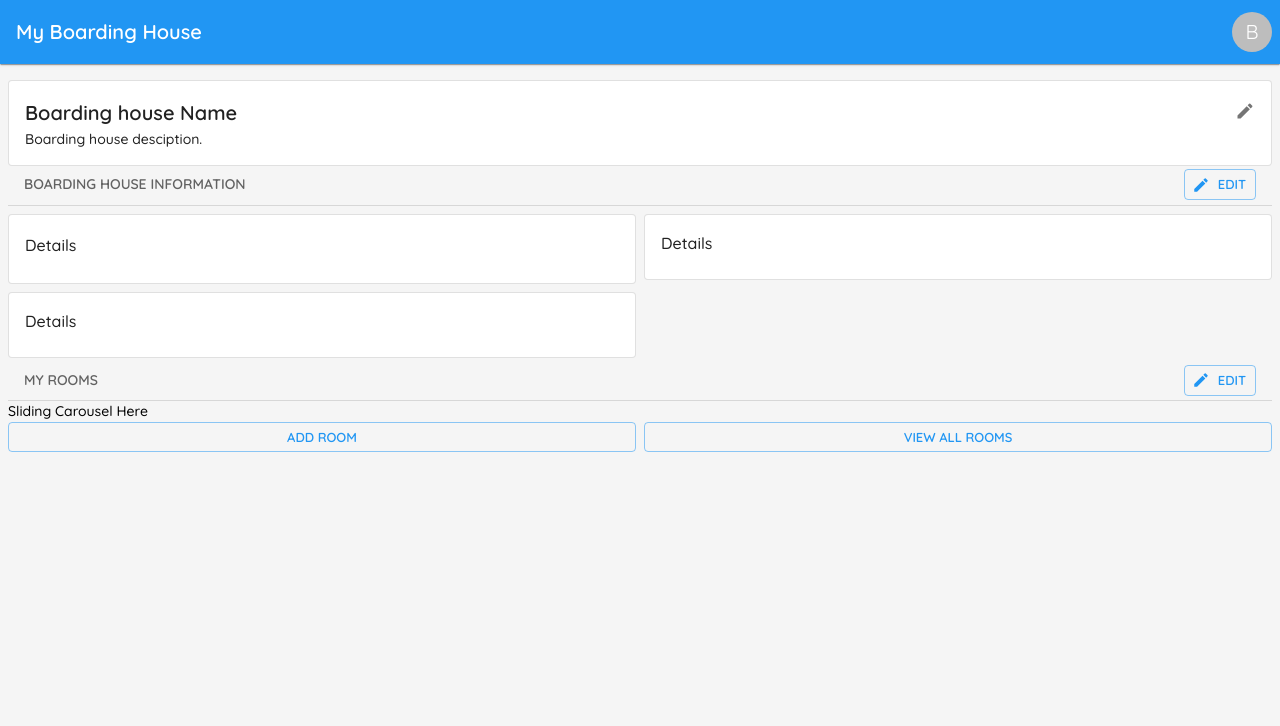
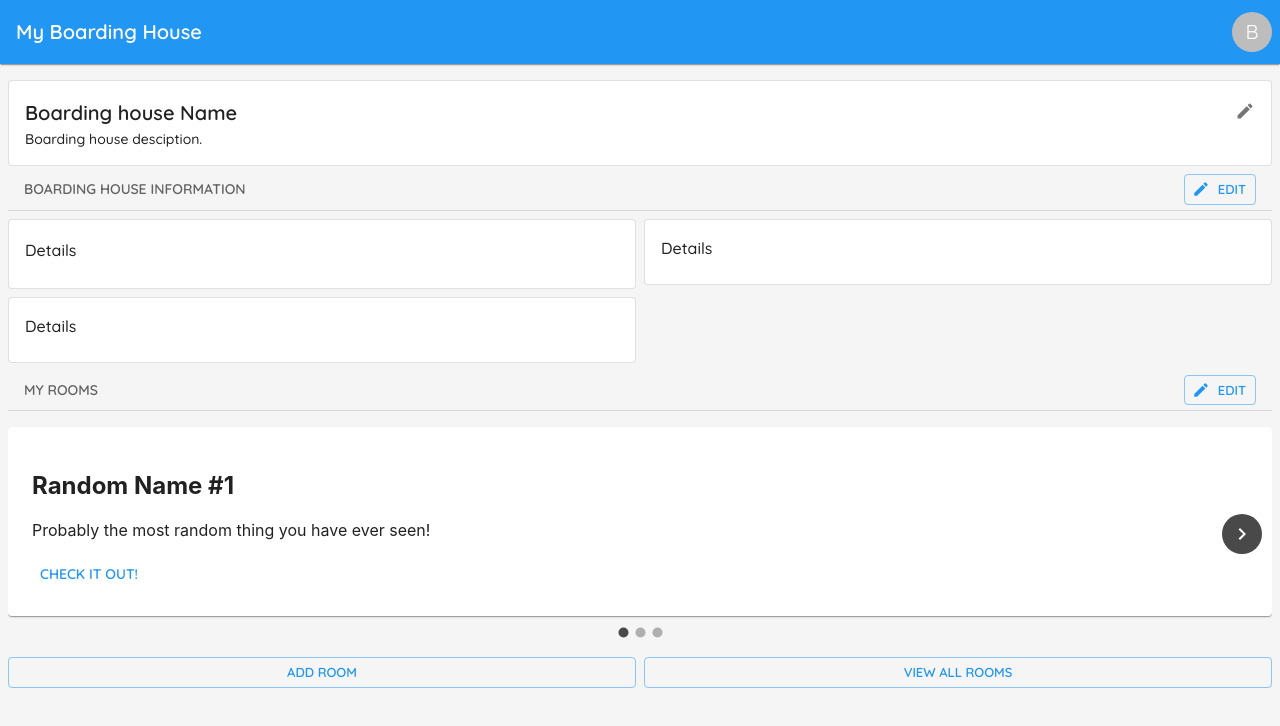
Before and after one commit to melvindionisio/caps-owner-app, a React (Create React App) app: page /my in a window 1280 px wide. Shown: the top 726 px of the page. Built offline with nearby package versions, Linux system fonts and the light colour scheme.

Commit message:
carousel added

```diff
--- a/package.json
+++ b/package.json
@@ -15,7 +15,7 @@
     "axios": "^0.23.0",
     "react": "^17.0.2",
     "react-dom": "^17.0.2",
-    "react-material-ui-carousel": "^2.3.5",
+    "react-material-ui-carousel": "^2.3.8",
     "react-router-dom": "^5.3.0",
     "react-scripts": "4.0.3",
     "react-swipeable-views": "^0.14.0",
--- a/src/App.js
+++ b/src/App.js
@@ -12,6 +12,7 @@ import Home from "./pages/Home";
 import Login from "./pages/Login";
 import AddRoom from "./pages/AddRoom";
 import Rooms from "./pages/Rooms";
+import Room from "./pages/Room";
 
 const useStyles = makeStyles({
   mainContainer: {
@@ -60,11 +61,15 @@ const App = () => {
             <Route exact path="/my">
               <Home />
             </Route>
+
             <Route path="/my/add-room">
               <AddRoom />
             </Route>
-            <Route path="/my/rooms">
+            <Route exact path="/my/rooms">
               <Rooms />
+            </Route>
+            <Route exact path="/my/rooms/room">
+              <Room />
             </Route>
           </Switch>
         </Router>
--- a/src/components/Carousel.js
+++ /dev/null
@@ -1,5 +0,0 @@
-import { Carousel } from "react-material-ui-carousel";
-
-const Carousel = () => {
-	return <Carousel></Carousel>;
-};
--- /dev/null
+++ b/src/components/RoomsCarousel.js
@@ -0,0 +1,73 @@
+import React from "react";
+import Carousel from "react-material-ui-carousel";
+import { Paper, Button } from "@mui/material";
+// import Home from "@mui/icons-material/Home";
+
+export default function RoomsCarousel(props) {
+  var items = [
+    {
+      name: "Random Name #1",
+      description: "Probably the most random thing you have ever seen!",
+    },
+    {
+      name: "Random Name #2",
+      description: "Hello World!",
+    },
+    {
+      name: "Random Name #3",
+      description: "Room pictures",
+    },
+  ];
+
+  return (
+    <Carousel
+      indicator
+      navButtonsAlwaysVisible
+      cycleNavigation={false}
+      autoPlay={false}
+      swipe
+      animation="slide"
+      next={(next, active) =>
+        console.log(`we left ${active}, and are now at ${next}`)
+      }
+      prev={(prev, active) =>
+        console.log(`we left ${active}, and are now at ${prev}`)
+      }
+      // IndicatorIcon={<Home sx={{ fontSize: "1rem" }} />} // Previous Example
+      indicatorIconButtonProps={{
+        style: {
+          padding: "1px", // 1
+          // color: "green", // 3
+        },
+      }}
+      activeIndicatorIconButtonProps={
+        {
+          // style: {
+          //   backgroundColor: "lightgrey", // 2
+          // },
+        }
+      }
+      indicatorContainerProps={{
+        style: {
+          marginTop: "5px", // 5
+          textAlign: "center", // 4
+        },
+      }}
+    >
+      {items.map((item, i) => (
+        <Item key={i} item={item} />
+      ))}
+    </Carousel>
+  );
+}
+
+function Item(props) {
+  return (
+    <Paper sx={{ padding: 3 }}>
+      <h2>{props.item.name}</h2>
+      <p>{props.item.description}</p>
+
+      <Button className="CheckButton">Check it out!</Button>
+    </Paper>
+  );
+}
--- a/src/components/SubCategory.js
+++ b/src/components/SubCategory.js
@@ -11,7 +11,7 @@ const useStyles = makeStyles({
     gridTemplateColumns: "1fr .3fr",
     alignItems: "center",
     padding: "0 1rem",
-    marginTop: ".2rem",
+    marginTop: ".5rem",
     marginBottom: ".3rem",
   },
 });
--- a/src/pages/Home.js
+++ b/src/pages/Home.js
@@ -16,6 +16,7 @@ import { useHistory } from "react-router-dom";
 import { grey } from "@mui/material/colors";
 import SubCategory from "../components/SubCategory";
 import HomeNavigation from "../components/HomeNavigation";
+import RoomsCarousel from "../components/RoomsCarousel";
 
 const useStyles = makeStyles({
   scrollContainer: {
@@ -115,8 +116,9 @@ const Home = () => {
             </Grid>
           </Grid>
           <SubCategory title="My Rooms" />
-          <Typography variant="body2">Sliding Carousel Here</Typography>
-
+          <Box sx={{ py: 2 }}>
+            <RoomsCarousel />
+          </Box>
           <Box className={classes.roomButtonsContainer}>
             <Button
               onClick={() => history.push("/my/add-room")}
--- /dev/null
+++ b/src/pages/Room.js
@@ -0,0 +1,19 @@
+import { Container, Slide, Button } from "@mui/material";
+import React from "react";
+import Navbar from "../components/Navbar";
+
+const Room = () => {
+  return (
+    <Slide in={true} direction="left">
+      <Container disableGutters maxWidth="xl">
+        <Navbar title="Room Name">
+          <Button variant="contained" disableElevation color="primary">
+            Edit
+          </Button>
+        </Navbar>
+      </Container>
+    </Slide>
+  );
+};
+
+export default Room;
--- a/src/pages/Rooms.js
+++ b/src/pages/Rooms.js
@@ -1,7 +1,12 @@
 import { Slide, Container, Button } from "@mui/material";
-import Navbar from "./../components/Navbar";
+import Navbar from "../components/Navbar";
+import React from "react";
+import { Box } from "@mui/system";
+import { useHistory, useLocation } from "react-router";
+const Rooms = () => {
+  const history = useHistory();
+  const location = useLocation();
 
-const Rooms = () => {
   return (
     <Slide in={true} direction="left">
       <Container disableGutters maxWidth="xl">
@@ -10,6 +15,11 @@ const Rooms = () => {
             Edit
           </Button>
         </Navbar>
+        <Box textAlign="center">
+          <Button onClick={() => history.push(`${location.pathname}/room`)}>
+            View a room
+          </Button>
+        </Box>
       </Container>
     </Slide>
   );
```
Also changed, not shown: 1 other file (tests, documents, lock files or other folders).
